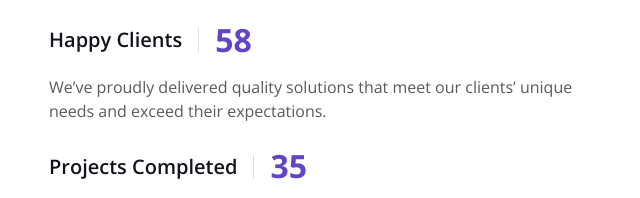
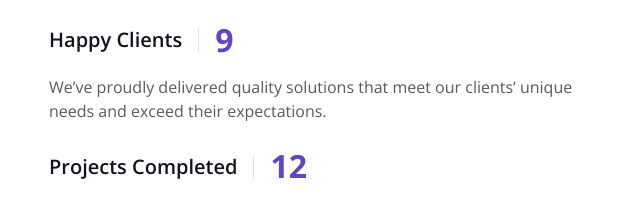
Before and after one commit to ba-mahar/alphaintellicore, a plain HTML site: page index.html in a window 1280 px wide. Shown: the part 754-952 px from the top of the page, 615-1255 px from the left. Drawn offline with nearby package versions, Linux system fonts and the light colour scheme.

Commit message:
Update index.html

```diff
--- a/index.html
+++ b/index.html
@@ -149,12 +149,12 @@
                     </div>
                     <div class="d-flex align-items-center mb-3">
                         <h5 class="border-end pe-3 me-3 mb-0">Happy Clients</h5>
-                        <h2 class="text-primary fw-bold mb-0" data-toggle="counter-up">58</h2>
+                        <h2 class="text-primary fw-bold mb-0" data-toggle="counter-up">9</h2>
                     </div>
                     <p class="mb-4">We’ve proudly delivered quality solutions that meet our clients’ unique needs and exceed their expectations.</p>
                     <div class="d-flex align-items-center mb-3">
                         <h5 class="border-end pe-3 me-3 mb-0">Projects Completed</h5>
-                        <h2 class="text-primary fw-bold mb-0" data-toggle="counter-up">35</h2>
+                        <h2 class="text-primary fw-bold mb-0" data-toggle="counter-up">12</h2>
                     </div>
                     <p class="mb-0">Our team has successfully completed numerous projects, delivering intelligent and scalable web applications.</p>
                 </div>
```
